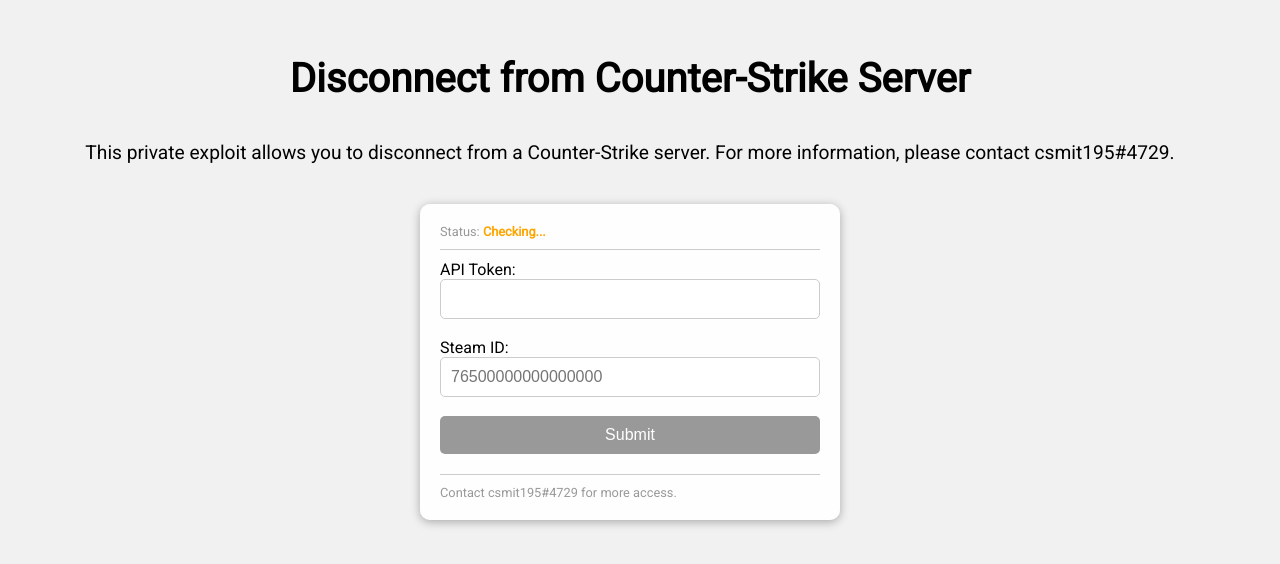
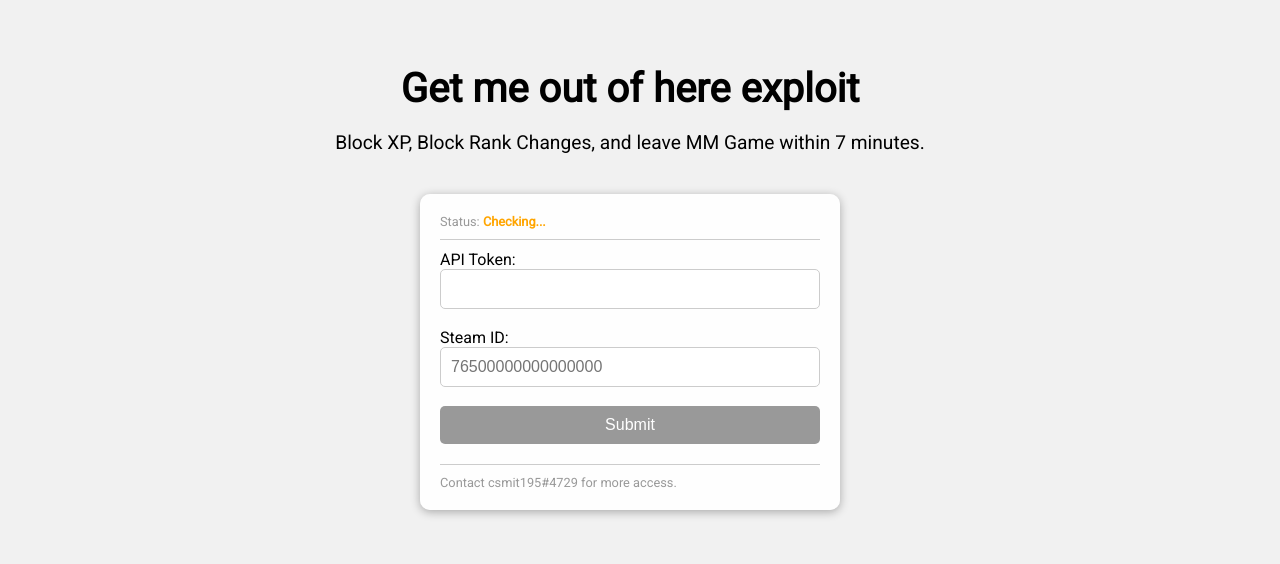
Before and after one commit to csmit195/csgo-server-disconnect-webui, a plain HTML site: page index.html in a window 1280 px wide. Shown: the part 126-690 px from the top of the page. Drawn offline with Linux system fonts and the light colour scheme; no server answers.

Commit message:
H1 + Subtitle Content and Styling

```diff
--- a/index.html
+++ b/index.html
@@ -11,8 +11,8 @@
 
 <body>
     <div id="page-container">
-        <h1 id="page-title">Disconnect from Counter-Strike Server</h1>
-        <p id="page-message">This private exploit allows you to disconnect from a Counter-Strike server. For more information, please contact csmit195#4729.</p>
+        <h1 id="page-title">Get me out of here exploit</h1>
+        <p id="page-message">Block XP, Block Rank Changes, and leave MM Game within 7 minutes.</p>
 
         <form id="disconnect-form">
             <div id="status">Status: <span class="pending">Checking...</span></div>
--- a/style.css
+++ b/style.css
@@ -20,7 +20,7 @@ body {
     font-size: 2.5rem;
     font-weight: bold;
     text-align: center;
-    margin-bottom: 20px;
+    margin-bottom: 0px;
 }
 
 /* Page message */
```
